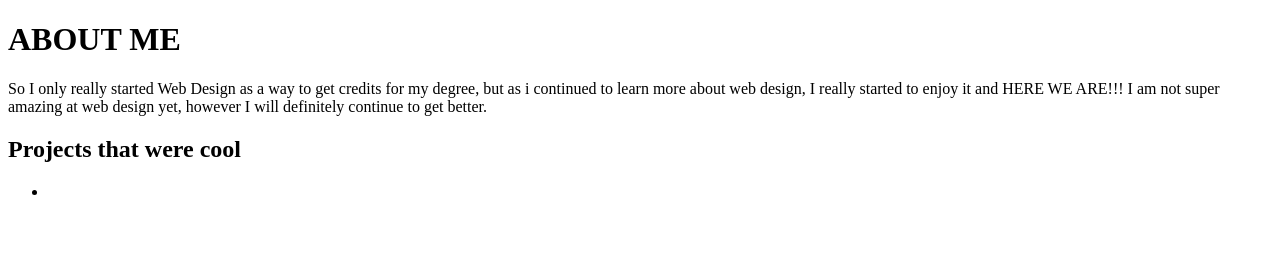
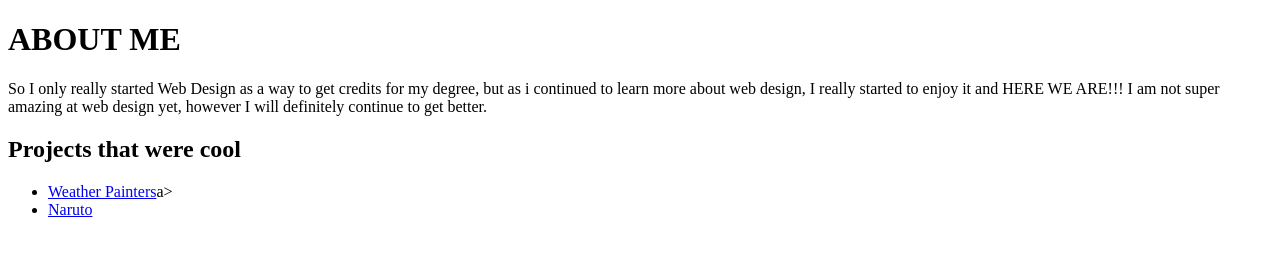
Before and after one commit to jcampbell2004/My-Repo, a plain HTML site: page indexx.html in a window 1280 px wide. Drawn offline with Linux system fonts and the light colour scheme.

Commit message:
Update indexx.html

```diff
--- a/indexx.html
+++ b/indexx.html
@@ -17,4 +17,5 @@ I am not super amazing at web design yet, however I will definitely continue to
 
 <h2>Projects that were cool</h2>
   <ul>
-   <li><a href="projects/</li> </ul>
+   <li><a href="final Project/index.html">Weather Painters</a>a></li>
+   <li><a href="naruto/index.html">Naruto</a></li></ul>
```
